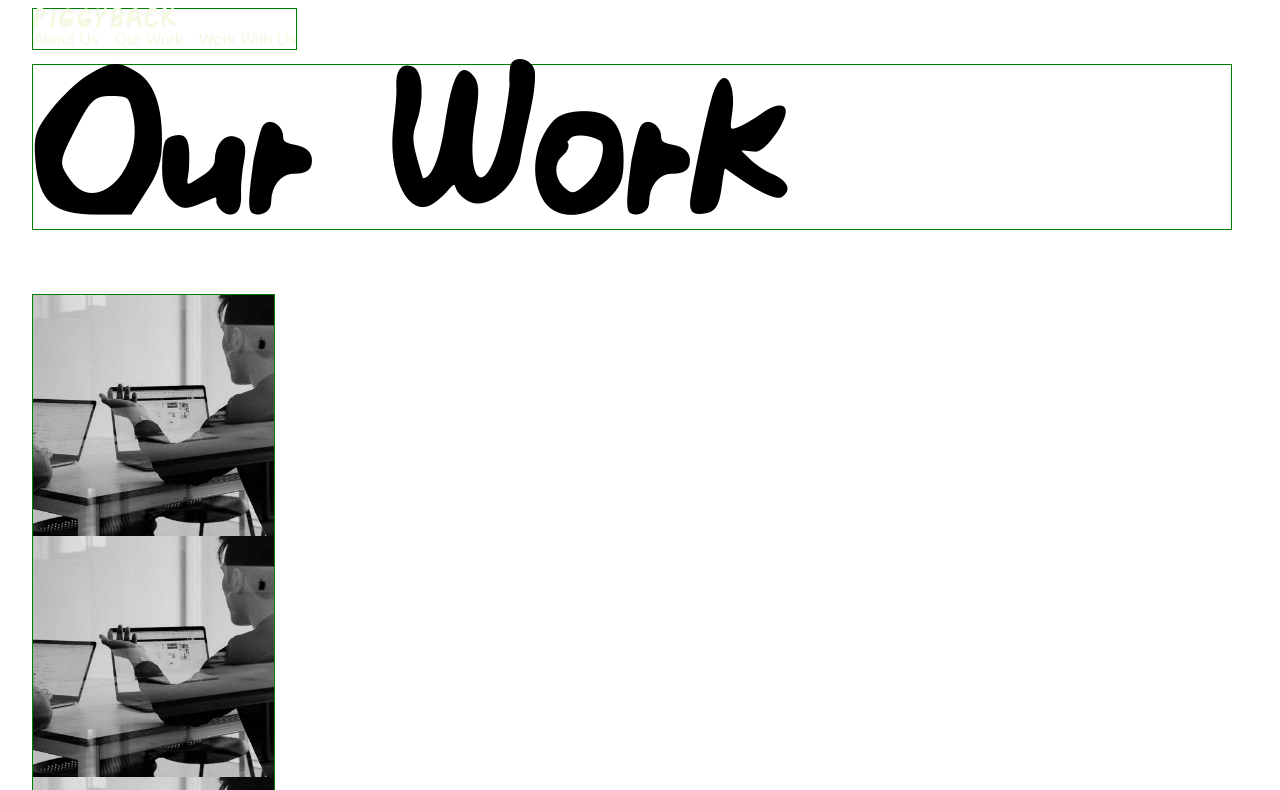
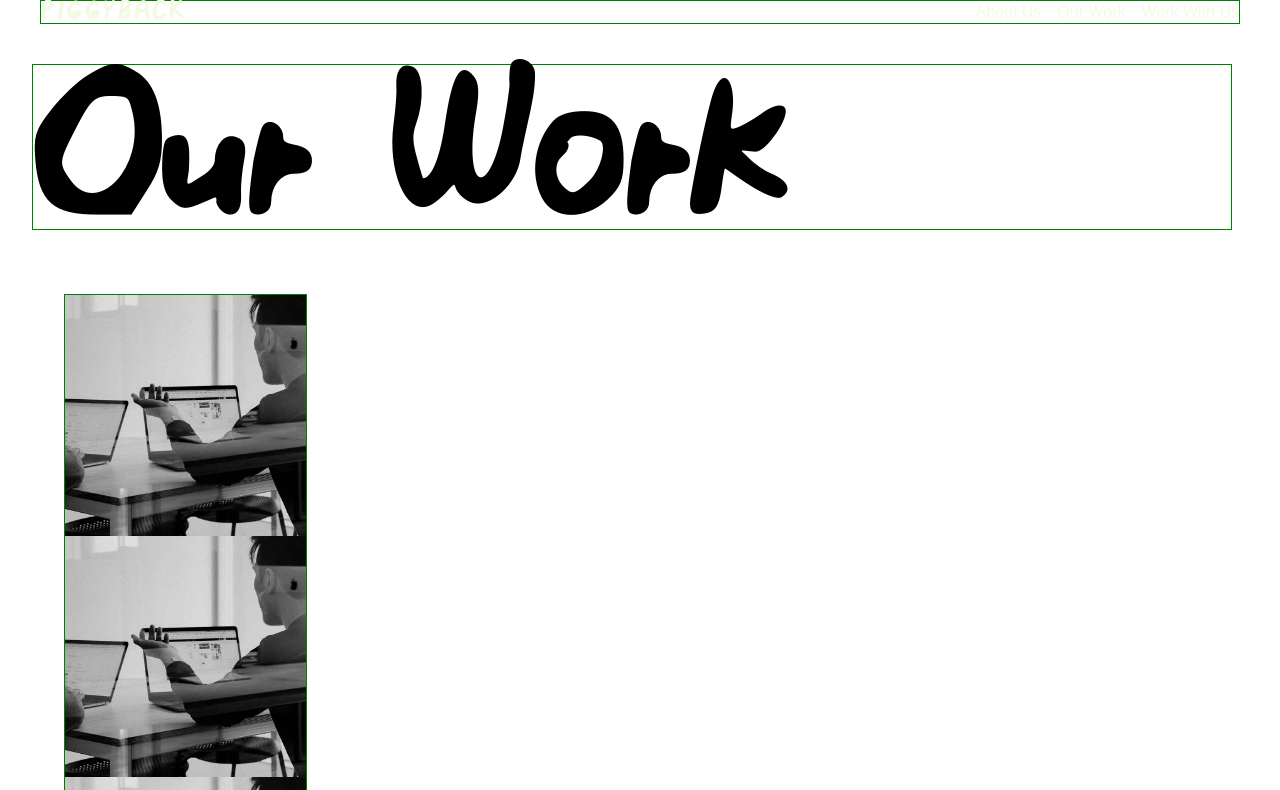
Before and after one commit to dustyfingers/piggypack-studios-marketing, a Next.js app: page /our-work in a window 1280 px wide. Shown: the top 798 px of the page. Built offline with nearby package versions, Linux system fonts and the light colour scheme; a web font is replaced by a local one.

Commit message:
work more on content container

```diff
--- a/app/blocks/LandingHero/component.module.css
+++ b/app/blocks/LandingHero/component.module.css
@@ -4,7 +4,6 @@
   display: flex;
   align-items: center;
   justify-content: center;
-  padding: 2rem;
   scroll-snap-align: start;
   /* linear gradient between the two pinks */
   background: rgb(255, 196, 207);
--- a/app/blocks/MadeInColorado/component.module.css
+++ b/app/blocks/MadeInColorado/component.module.css
@@ -4,7 +4,7 @@
   width: 100%;
   justify-items: center;
   background: var(--ltpink);
-  padding: 4rem 2rem;
+  padding: 4rem 0;
   color: var(--cream);
   scroll-snap-align: start;
 }
--- a/app/blocks/PageHero/component.module.css
+++ b/app/blocks/PageHero/component.module.css
@@ -1,4 +1,4 @@
 .pageHero {
-  padding: 4rem 2rem;
+  padding: 4rem 0;
   scroll-snap-align: start;
 }
--- a/app/blocks/WhatWeDo/component.module.css
+++ b/app/blocks/WhatWeDo/component.module.css
@@ -5,7 +5,7 @@
   justify-content: center;
   flex-direction: column;
   background: #f3f9e3;
-  padding: 4rem 2rem;
+  padding: 4rem 0;
   scroll-snap-align: start;
 
   .content {
--- a/app/components/ContentContainer/component.module.css
+++ b/app/components/ContentContainer/component.module.css
@@ -1,5 +1,7 @@
 .contentContainer {
   border: 1px solid red;
+  width: 100%;
+  margin: 0 2rem;
 }
 
 /* Desktop and above */
@@ -7,5 +9,6 @@
   .contentContainer {
     border: 1px solid green;
     max-width: 1200px;
+    /* margin: 0; */
   }
 }
--- a/app/components/Navbar/Navbar.tsx
+++ b/app/components/Navbar/Navbar.tsx
@@ -6,6 +6,7 @@ const Navbar = () => {
   return (
     <nav className={style.navbar}>
       <ContentContainer>
+        <div className={style.flexContainer}>
           <Link href="/">
             <h6 className={style.logo}>PIGGYBACK</h6>
           </Link>
@@ -22,6 +23,7 @@ const Navbar = () => {
               <Link href="/work-with-us">Work With Us</Link>
             </li>
           </ul>
+        </div>
       </ContentContainer>
     </nav>
   );
--- a/app/components/Navbar/component.module.css
+++ b/app/components/Navbar/component.module.css
@@ -1,25 +1,25 @@
 .navbar {
   position: fixed;
   top: 0;
-  width: 100%;
-  display: flex;
-  justify-content: space-between;
-  align-items: center;
-  padding: 0.5rem 2rem 0 2rem;
   z-index: 99;
   color: var(--cream);
   mix-blend-mode: difference;
-
-  .logo {
-    max-width: 74px;
-  }
-
-  .navMenu {
+  width: 100%;
+  display: flex;
+  align-items: center;
+  justify-content: center;
+  .flexContainer {
     display: flex;
     align-items: center;
-    gap: 1rem;
-    .navItem {
-      list-style-type: none;
+    justify-content: space-between;
+
+    .navMenu {
+      display: flex;
+      align-items: center;
+      gap: 1rem;
+      .navItem {
+        list-style-type: none;
+      }
     }
   }
 }
```
Lines whose indentation alone changed are shown as unchanged.
